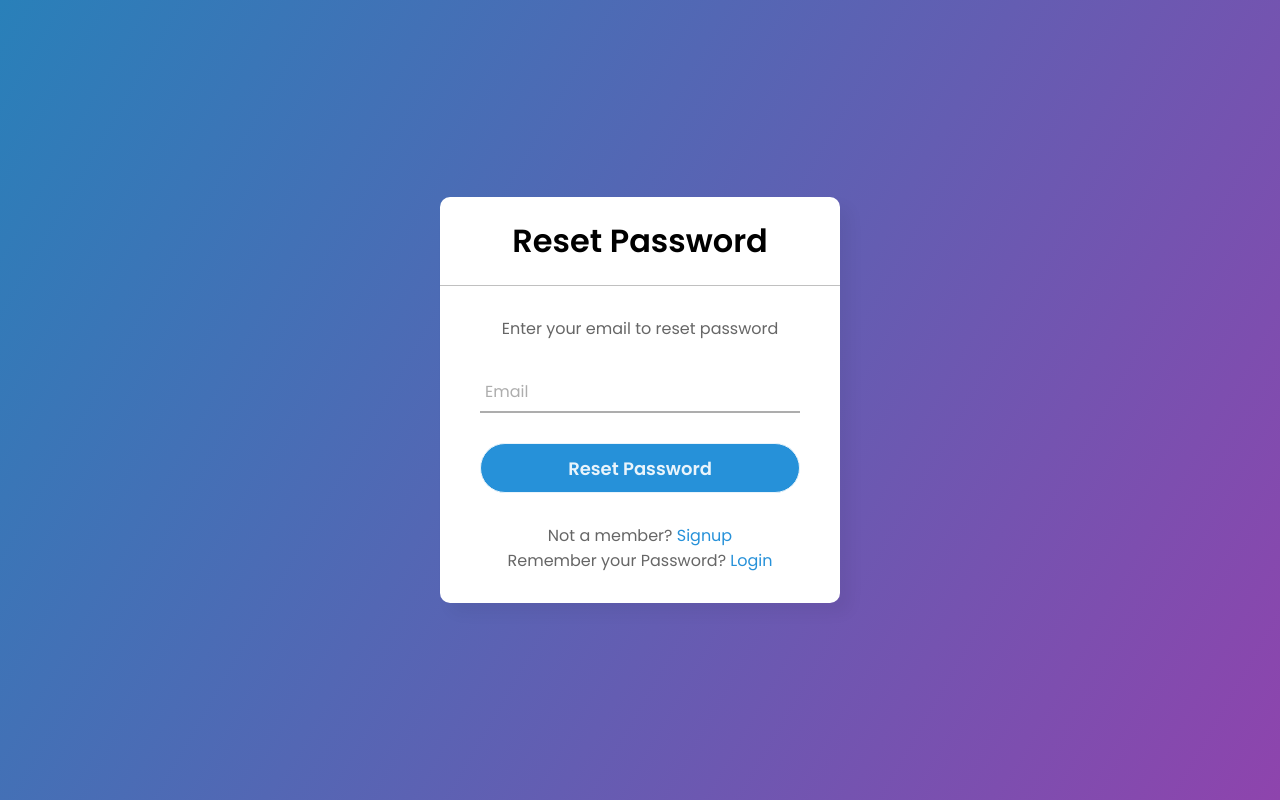
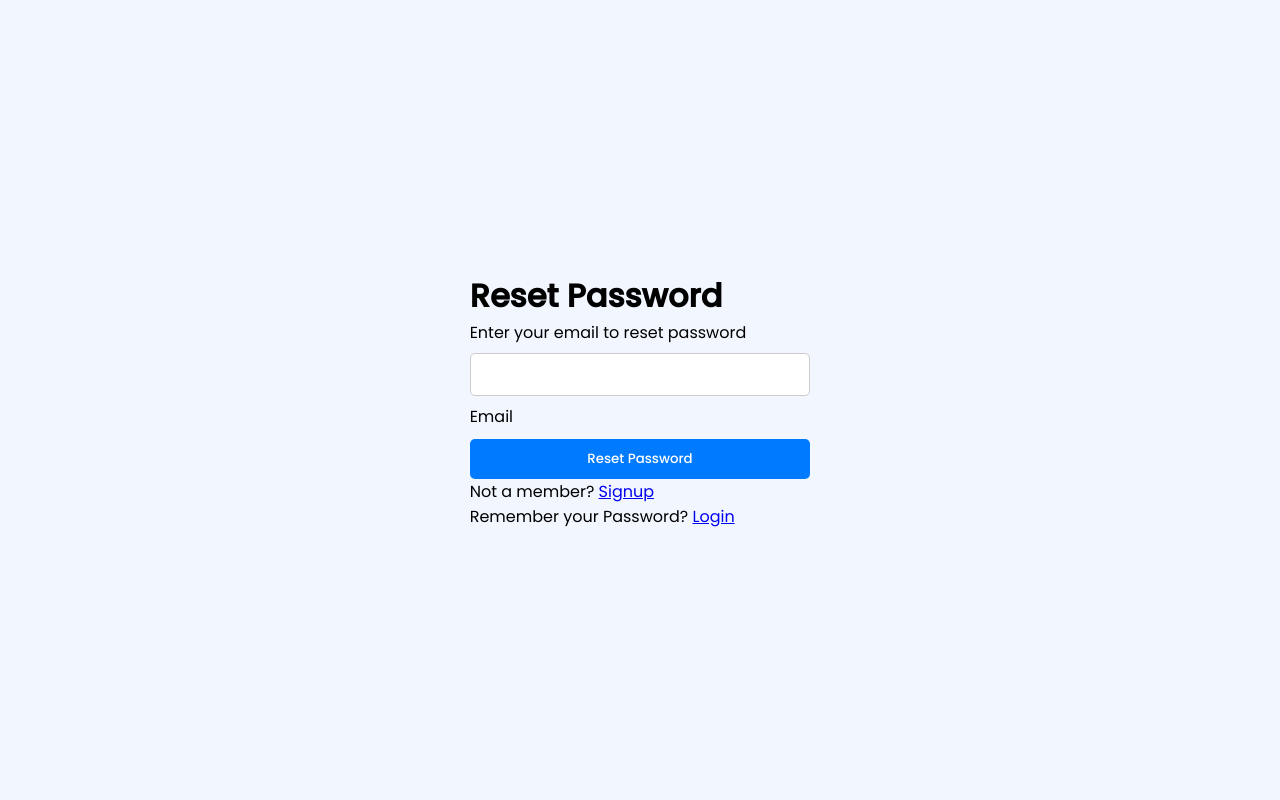
Before and after one commit to Mhdnisam/session_auth, a Django app: page /forgot-password/ in a window 1280 px wide. Run offline with Django 5.2, Linux system fonts and the light colour scheme.

Commit message:
authenticated via google(allauth)

```diff
--- a/session_auth/urls.py
+++ b/session_auth/urls.py
@@ -20,4 +20,5 @@ from django.urls import path, include
 urlpatterns = [
     path('admin/', admin.site.urls),
     path('', include('session_auth_app.urls')),
+    path('accounts/', include('allauth.urls')),
 ]
--- a/static/style.css
+++ b/static/style.css
@@ -1,114 +1,113 @@
+@import url('https://fonts.googleapis.com/css2?family=Poppins:wght@400;500&display=swap');
 
-@import url('https://fonts.googleapis.com/css2?family=Noto+Sans:wght@700&family=Poppins:wght@400;500;600&display=swap');
-*{
+* {
   margin: 0;
   padding: 0;
   box-sizing: border-box;
   font-family: "Poppins", sans-serif;
 }
-body{
-  margin: 0;
-  padding: 0;
-  background: linear-gradient(120deg,#2980b9, #8e44ad);
+
+body {
+  background: #f2f6ff;
+  display: flex;
+  justify-content: center;
+  align-items: center;
   height: 100vh;
-  overflow: hidden;
 }
-.center{
-  position: absolute;
-  top: 50%;
-  left: 50%;
-  transform: translate(-50%, -50%);
-  width: 400px;
-  background: white;
+
+.container {
+  background: #fff;
+  padding: 30px;
+  width: 360px;
   border-radius: 10px;
-  box-shadow: 10px 10px 15px rgba(0,0,0,0.05);
+  box-shadow: 0 0 10px rgba(0, 0, 0, 0.1);
+  text-align: center;
 }
-.center h1{
-  text-align: center;
-  padding: 20px 0;
-  border-bottom: 1px solid silver;
+
+h2 {
+  margin-bottom: 20px;
+  color: #333;
 }
-.center form{
-  padding: 0 40px;
-  box-sizing: border-box;
+
+input[type="text"],
+input[type="email"],
+input[type="password"] {
+  width: 100%;
+  padding: 10px;
+  margin: 8px 0;
+  border: 1px solid #ccc;
+  border-radius: 5px;
+  font-size: 14px;
 }
-form .txt_field{
-  position: relative;
-  border-bottom: 2px solid #adadad;
-  margin: 30px 0;
+
+input[type="submit"] {
+  width: 100%;
+  background: #007bff;
+  color: #fff;
+  border: none;
+  padding: 10px;
+  border-radius: 5px;
+  cursor: pointer;
+  font-weight: 500;
+  margin-top: 10px;
 }
-.txt_field input{
-  width: 100%;
-  padding: 0 5px;
-  height: 40px;
-  font-size: 16px;
-  border: none;
-  background: none;
-  outline: none;
+
+input[type="submit"]:hover {
+  background: #0056b3;
 }
-.txt_field label{
-  position: absolute;
-  top: 50%;
-  left: 5px;
-  color: #adadad;
-  transform: translateY(-50%);
-  font-size: 16px;
-  pointer-events: none;
-  transition: .5s;
+
+.divider {
+  margin: 15px 0;
+  color: #666;
+  font-size: 14px;
 }
-.txt_field span::before{
-  content: '';
-  position: absolute;
-  top: 40px;
-  left: 0;
-  width: 0%;
-  height: 2px;
-  background: #2691d9;
-  transition: .5s;
+
+.google-btn {
+  display: flex;
+  align-items: center;
+  justify-content: center;
+  background: #fff;
+  border: 1px solid #ddd;
+  border-radius: 5px;
+  padding: 8px;
+  color: #555;
+  text-decoration: none;
+  font-size: 14px;
+  transition: background 0.2s;
 }
-.txt_field input:focus ~ label,
-.txt_field input:valid ~ label{
-  top: -5px;
-  color: #2691d9;
+
+.google-btn img {
+  width: 18px;
+  margin-right: 8px;
 }
-.txt_field input:focus ~ span::before,
-.txt_field input:valid ~ span::before{
-  width: 100%;
+
+.google-btn:hover {
+  background: #f5f5f5;
 }
-.pass{
-  margin: -5px 0 20px 5px;
-  color: #a6a6a6;
-  cursor: pointer;
+
+.bottom-text {
+  margin-top: 15px;
+  font-size: 13px;
+  color: #666;
 }
-.pass:hover{
+
+.bottom-text a {
+  color: #007bff;
+  text-decoration: none;
+}
+.bottom-text a:hover {
   text-decoration: underline;
 }
-input[type="submit"]{
-  width: 100%;
-  height: 50px;
-  border: 1px solid;
-  background: #2691d9;
-  border-radius: 25px;
-  font-size: 18px;
-  color: #e9f4fb;
-  font-weight: 700;
-  cursor: pointer;
-  outline: none;
+
+.msg {
+  font-size: 13px;
+  margin-bottom: 10px;
 }
-input[type="submit"]:hover{
-  border-color: #2691d9;
-  transition: .5s;
+
+.msg.error {
+  color: red;
 }
-.signup_link{
-  margin: 30px 0;
-  text-align: center;
-  font-size: 16px;
-  color: #666666;
+
+.msg.success {
+  color: green;
 }
-.signup_link a{
-  color: #2691d9;
-  text-decoration: none;
-}
-.signup_link a:hover{
-  text-decoration: underline;
-}
```
Also changed, not shown: session_auth/settings.py (+16 -2 lines), templates/index.html (+64 -4 lines), templates/login.html (+20 -28 lines), templates/register.html (+21 -46 lines).
